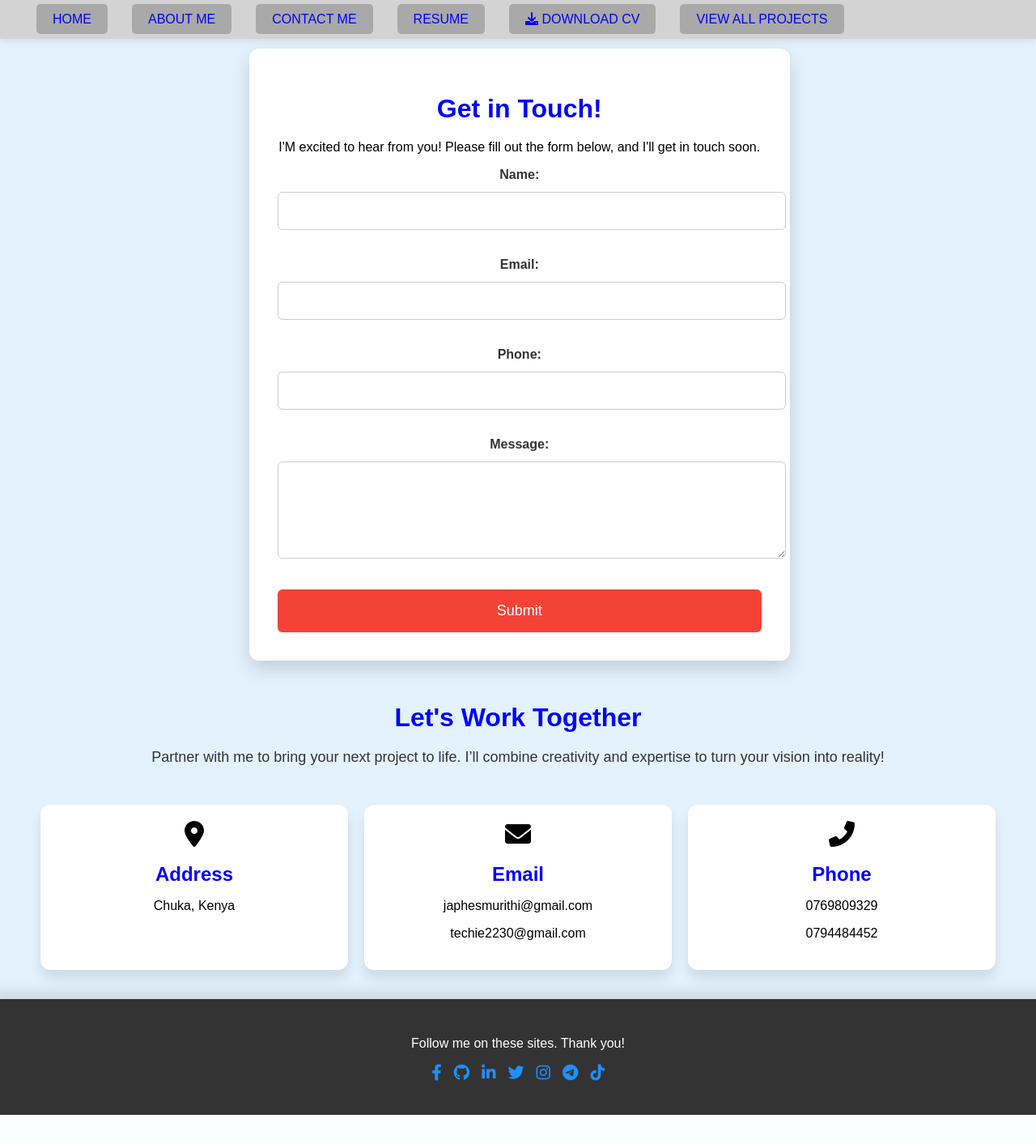
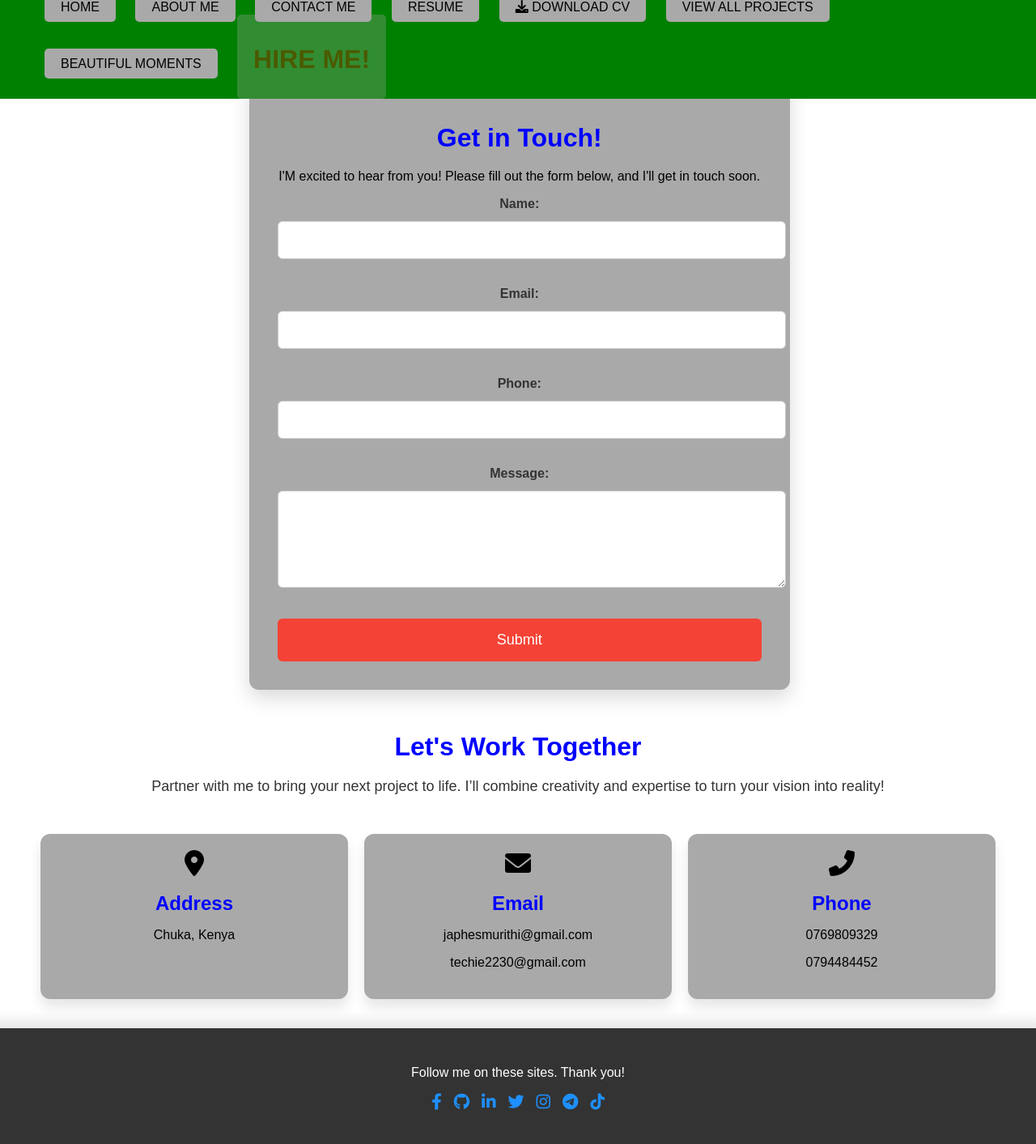
Before and after one commit to JAPHES/my_portfolio, a Django app: page /contact/ in a window 1280 px wide. Shown: the whole page at 81% size. Before the commit the page ends 1377 px from the top, so only its background shows below. Run offline with Django 5.2, Linux system fonts and the light colour scheme.

Commit message:
new chages on html templates

```diff
--- a/todo/templates/contact.html
+++ b/todo/templates/contact.html
@@ -10,7 +10,7 @@
         <style>
             body {
                 font-family: 'Arial', sans-serif;
-                background-color: #e3f2fd; /* Light blue background */
+                background-color: white; /* Light blue background */
                 margin: 0;
                 padding: 0;
                 display: flex;
@@ -18,54 +18,13 @@
                 align-items: center;
                 justify-content: flex-start;
                 min-height: 100vh;
+                padding-top: 60px
             }
-
-        /* Updated Navbar Styling */
-        .navbar {
-            background-color: lightgrey;
-            padding: 15px 30px;
-            position: fixed; /* Fix the navbar to the top of the page */
-            top: 0;
-            left: 0;
-            right: 0;
-            z-index: 1000; /* Ensure it stays above other elements */
-            box-shadow: 0 2px 10px rgba(0, 0, 0, 0.1); /* Add subtle shadow */
-        }
-
-        .navbar ul {
-            list-style-type: none;
-            padding: 0;
-            margin: 0; /* Remove margin to avoid spacing issues */
-            display: flex;
-            justify-content: flex-start; /* Align links to the right */
-            align-items: center;
-        }
-
-        .navbar ul li {
-            margin: 0 15px; /* Space between the links */
-        }
-
-        .navbar ul li a {
-            color: blue;
-            text-decoration: none;
-            padding: 10px 20px;
-            background-color: darkgrey;
-            border-radius: 5px;
-            transition: background-color 0.3s ease;
-        }
-
-        .navbar ul li a:hover {
-            background-color: red;
-        }
-
-        body {
-            padding-top: 60px; /* Add padding to prevent content from overlapping the navbar */
-        }
 
 
             /* Styling for the contact form container */
             .form-container {
-                background-color: #fff;
+                background-color: darkgrey;
                 padding: 35px;
                 border-radius: 12px;
                 box-shadow: 0 10px 25px rgba(0, 0, 0, 0.15);
@@ -139,7 +98,7 @@
                 flex: 1 1 calc(30% - 20px); /* Flexible width with a fixed gap */
                 max-width: calc(30% - 20px); /* Ensure columns don't exceed 30% */
                 padding: 20px;
-                background-color: #fff;
+                background-color: darkgrey;
                 border-radius: 12px;
                 box-shadow: 0 10px 15px rgba(0, 0, 0, 0.1);
                 text-align: center;
@@ -223,8 +182,9 @@
         </style>
     </head>
     <body>
+     {% include 'navbar.html' %}
     <!-- Navbar -->
-    <nav class="navbar">
+    <!---nav class="navbar">
         <ul>
             <li><a href="{% url 'home' %}">HOME</a></li>
             <li><a href="{% url 'home' %}">ABOUT ME</a></li>
@@ -238,9 +198,11 @@
             <li><a href="{% url 'project_list' %}">VIEW ALL PROJECTS</a></li>
 
         </ul>
-    </nav>
+    </nav---------->
 
     <!-- Contact Form Section -->
+     <br>
+     <br>
     <form method="POST">
         {% csrf_token %}
         <div class="form-container">
--- a/todo/templates/cv_page.html
+++ b/todo/templates/cv_page.html
@@ -61,7 +61,7 @@
                 flex: 1 1 calc(30% - 20px); /* Flexible width with a fixed gap */
                 max-width: calc(30% - 20px); /* Ensure columns don't exceed 30% */
                 padding: 20px;
-                background-color: #fff;
+                background-color: darkgrey;
                 border-radius: 12px;
                 box-shadow: 0 10px 15px rgba(0, 0, 0, 0.1);
                 text-align: center;
--- a/todo/templates/navbar.html
+++ b/todo/templates/navbar.html
@@ -8,12 +8,13 @@
 <style>
     /* Navbar Styling */
     .navbar {
-        background-color: lightgrey;
+        background-color: green;
         position: fixed; /* Fix the navbar to the top of the page */
         top: 0;
         left: 0;
         right: 0;
         z-index: 1000; /* Ensure it stays above other elements */
+
     }
 
     .navbar ul {
```
Also changed, not shown: todo/templates/index.html (+29 -27 lines).
